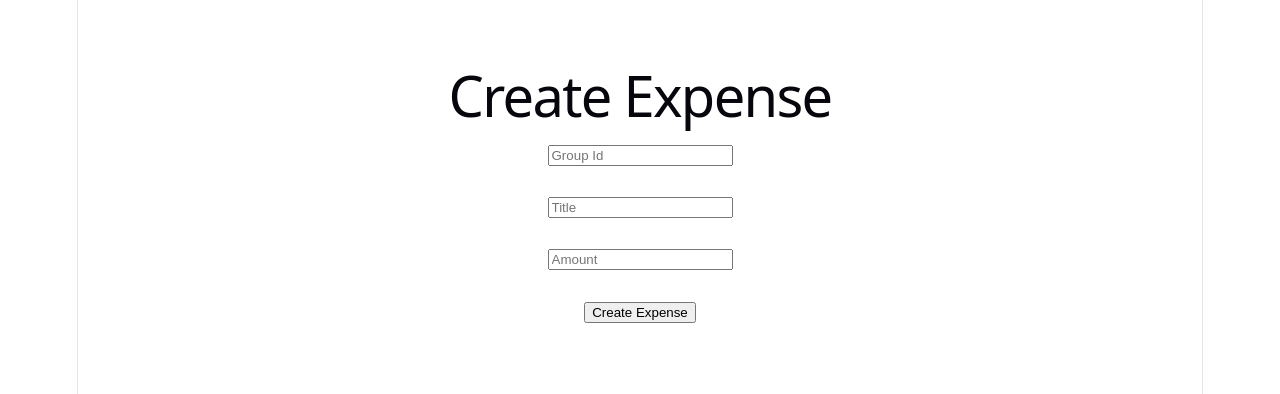
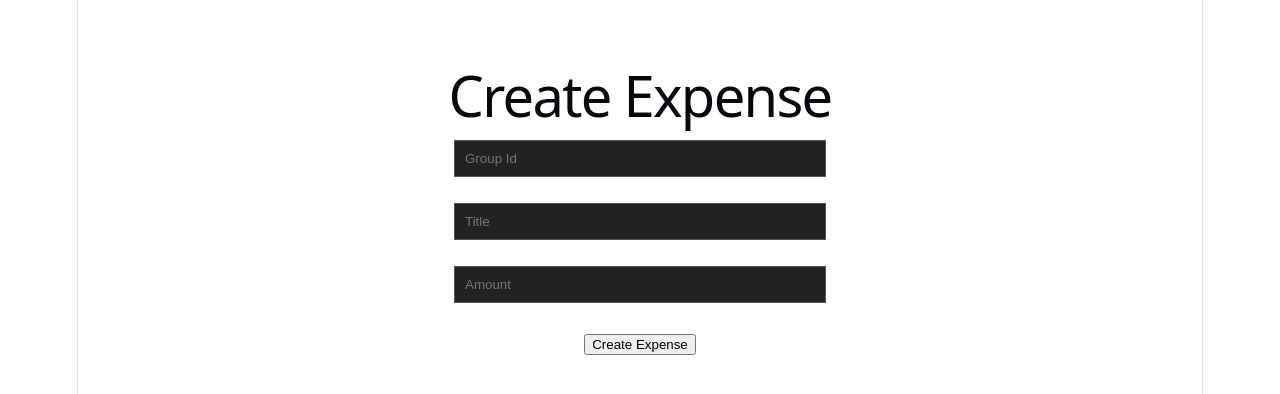
Before and after one commit to akash120405/splitwise-frontend, a React (Vite) app: page /expenses in a window 1280 px wide. Shown: the top 394 px of the page. Built offline with nearby package versions, Linux system fonts and the light colour scheme.

Commit message:
Fix expense group auto-fill

```diff
--- a/src/pages/Expenses.tsx
+++ b/src/pages/Expenses.tsx
@@ -1,12 +1,13 @@
-// src/pages/Expenses.tsx
-
 import { useState } from "react";
 import api from "../api/api";
 
 export default function Expenses() {
   const [title, setTitle] = useState("");
   const [amount, setAmount] = useState("");
-  const [groupId, setGroupId] = useState("");
+
+  const [groupId, setGroupId] = useState(
+    localStorage.getItem("groupId") || ""
+  );
 
   const createExpense = async () => {
     try {
@@ -29,35 +30,62 @@ export default function Expenses() {
     }
   };
 
+  const inputStyle = {
+    width: "350px",
+    padding: "10px",
+    backgroundColor: "#222",
+    color: "white",
+    border: "1px solid #555",
+  };
+
   return (
-    <div style={{ width: "500px", margin: "50px auto" }}>
+    <div
+      style={{
+        width: "500px",
+        margin: "50px auto",
+      }}
+    >
       <h1>Create Expense</h1>
 
       <input
+        style={inputStyle}
         placeholder="Group Id"
         value={groupId}
-        onChange={(e) => setGroupId(e.target.value)}
+        onChange={(e) =>
+          setGroupId(e.target.value)
+        }
       />
 
-      <br /><br />
+      <br />
+      <br />
 
       <input
+        style={inputStyle}
         placeholder="Title"
         value={title}
-        onChange={(e) => setTitle(e.target.value)}
+        onChange={(e) =>
+          setTitle(e.target.value)
+        }
       />
 
-      <br /><br />
+      <br />
+      <br />
 
       <input
+        style={inputStyle}
         placeholder="Amount"
         value={amount}
-        onChange={(e) => setAmount(e.target.value)}
+        onChange={(e) =>
+          setAmount(e.target.value)
+        }
       />
 
-      <br /><br />
+      <br />
+      <br />
 
-      <button onClick={createExpense}>
+      <button
+        onClick={createExpense}
+      >
         Create Expense
       </button>
     </div>
--- a/src/pages/login.tsx
+++ b/src/pages/login.tsx
@@ -1,14 +1,3 @@
-import { useState } from "react";
-import { useNavigate } from "react-router-dom";
-import api from "../api/api";
-
-export default function Login() {
-  const navigate = useNavigate();
-
-  const [email, setEmail] = useState("");
-  const [password, setPassword] =
-    useState("");
-
 const login = async () => {
   try {
     const res = await api.post(
@@ -29,58 +18,9 @@ localStorage.setItem(
       JSON.stringify(res.data.user)
     );
 
-      alert("Login Successful");
-
     navigate("/dashboard");
   } catch (error) {
     console.error(error);
-
     alert("Login Failed");
   }
 };
-
-  return (
-    <div
-      style={{
-        width: "300px",
-        margin: "100px auto",
-        display: "flex",
-        flexDirection: "column",
-        gap: "10px",
-      }}
-    >
-      <h2>Login</h2>
-
-      <input
-        placeholder="Email"
-        value={email}
-        onChange={(e) =>
-          setEmail(e.target.value)
-        }
-      />
-
-      <input
-        type="password"
-        placeholder="Password"
-        value={password}
-        onChange={(e) =>
-          setPassword(
-            e.target.value
-          )
-        }
-      />
-
-      <button onClick={login}>
-        Login
-      </button>
-
-      <button
-        onClick={() =>
-          navigate("/register")
-        }
-      >
-        Register
-      </button>
-    </div>
-  );
-}
```
Lines whose indentation alone changed are shown as unchanged.
